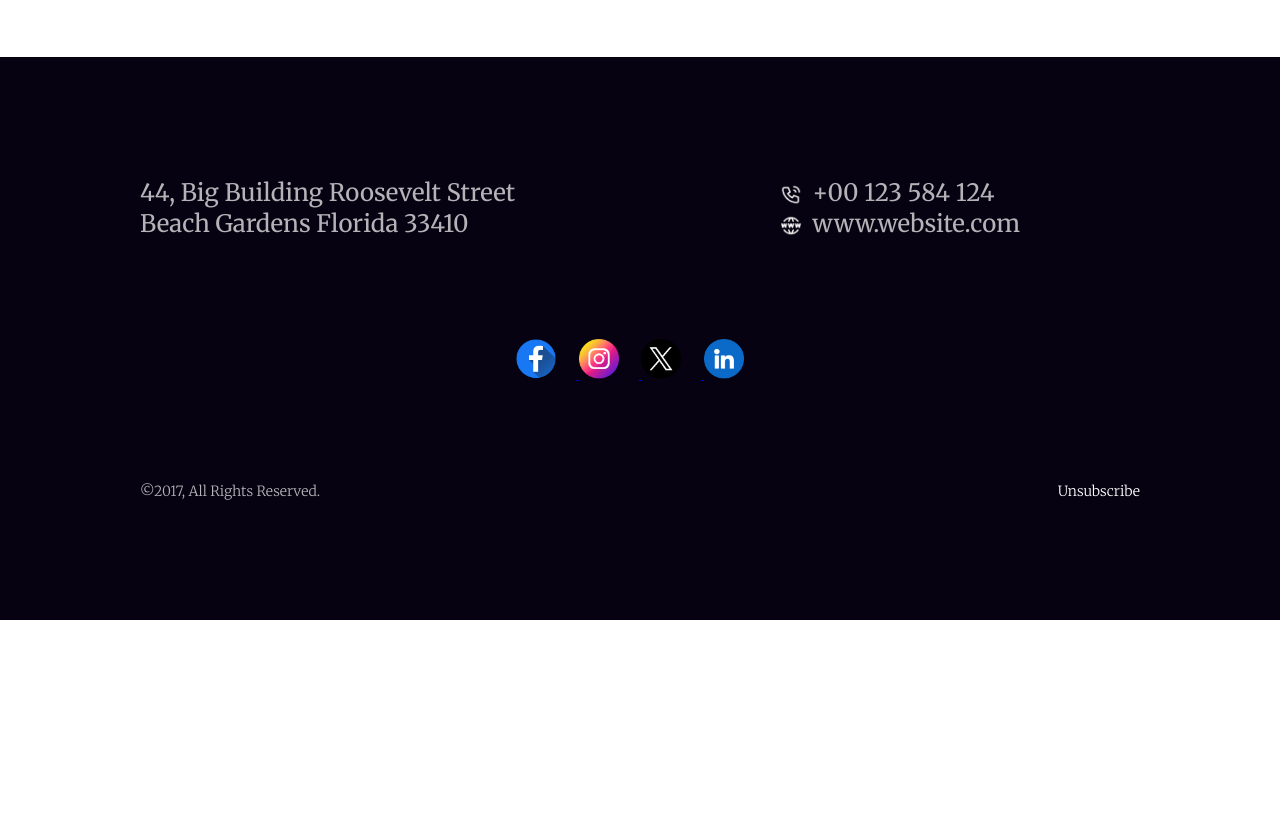
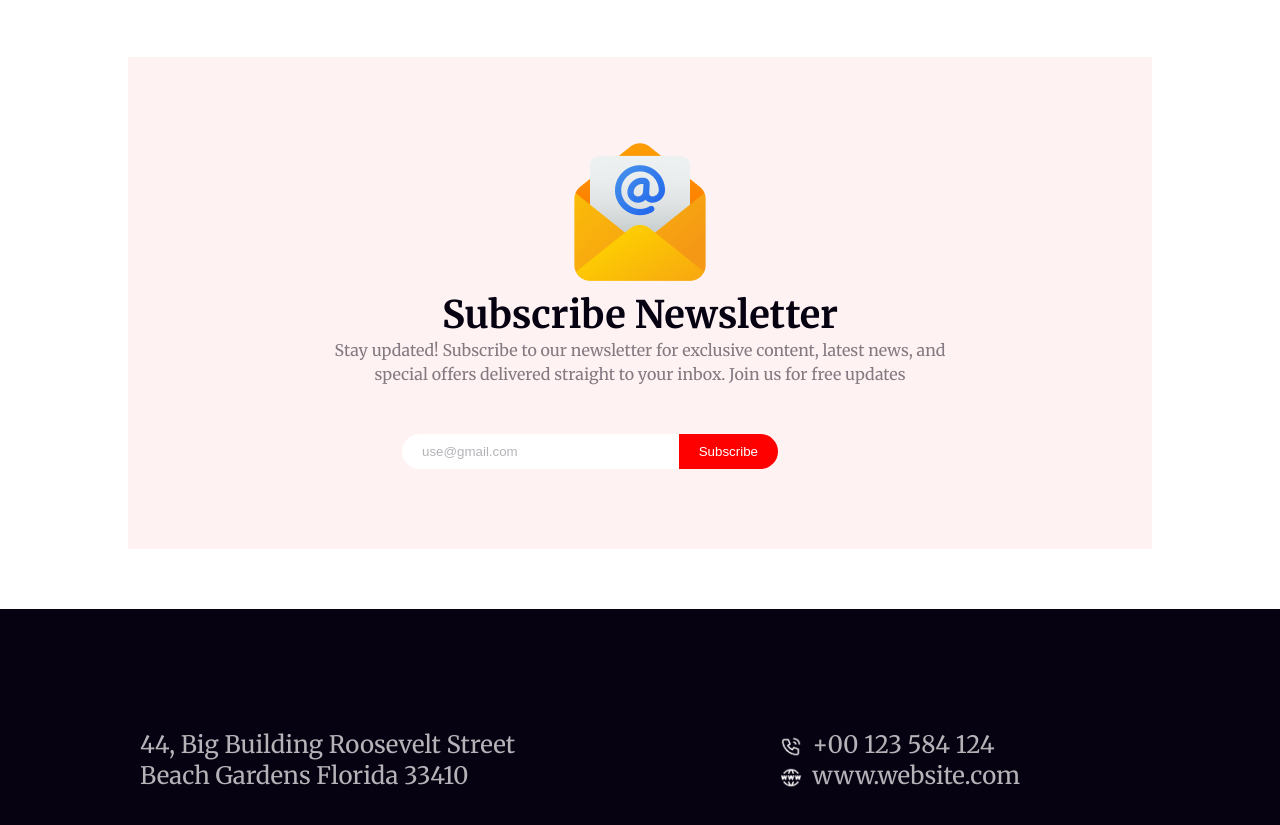
Before and after one commit to yeashin007/Programming-Hero-Assignment-1, a plain HTML site: page index.html in a window 1280 px wide. Shown: the part 5088-5913 px from the top of the page. Before the commit the page ends 5708 px from the top, so only its background shows below. Drawn offline with Linux system fonts and the light colour scheme.

Commit message:
newsletter section added

```diff
--- a/index.html
+++ b/index.html
@@ -107,6 +107,22 @@
             </div>
         </section>
 
+        <section class="newsletter">
+            <img src="resources/Group 61.png" alt="newsletter image" class="newsletter-img">
+            <h3 class="news-heading-1">
+                Subscribe newsletter
+            </h3>
+            <p class="news-text">
+                Stay updated! Subscribe to our newsletter for exclusive content, latest news, and special offers
+                delivered straight to your inbox. Join us for free updates
+            </p>
+            <form action="#">
+                <input type="search" name="search" id="search" class="search" placeholder="use@gmail.com">
+                <button class="btn-serarch">Subscribe</button>
+            </form>
+
+        </section>
+
     </main>
 
     <footer class="footer">
--- a/styles/styles.css
+++ b/styles/styles.css
@@ -358,6 +358,58 @@ html {
     border-radius: 1rem;
 }
 
+/* subscription section */
+.newsletter {
+    width: 80%;
+    max-width: 132rem;
+    padding: 8rem 20rem;
+    margin: 6rem auto;
+    background-color: rgba(255, 0, 0, 0.05);
+    text-align: center;
+}
+
+.news-heading-1 {
+    font-size: 3.8rem;
+    font-weight: 700;
+    color: #070211;
+    text-transform: capitalize;
+}
+
+.news-text {
+    line-height: 1.5;
+    font-size: 1.6rem;
+    color: rgba(7, 2, 17, .5);
+    margin-bottom: 4.8rem;
+}
+
+.search {
+    width: 60%;
+    border: none;
+    background-color: #fff;
+    padding: 1rem 2rem;
+    border-radius: 100px;
+    transition: all .3s;
+}
+
+.search::placeholder {
+    color: rgba(7, 2, 17, 0.3);
+}
+
+.search:focus {
+    outline: none;
+    width: 65%;
+}
+
+.btn-serarch {
+    padding: 1rem 2rem;
+    background-color: #F00;
+    color: #fff;
+    border: none;
+    border-radius: 0 100px 100px 0;
+    transform: translateX(-10rem);
+    cursor: pointer;
+}
+
 /* footer section */
 .footer {
     max-width: 160rem;
```
